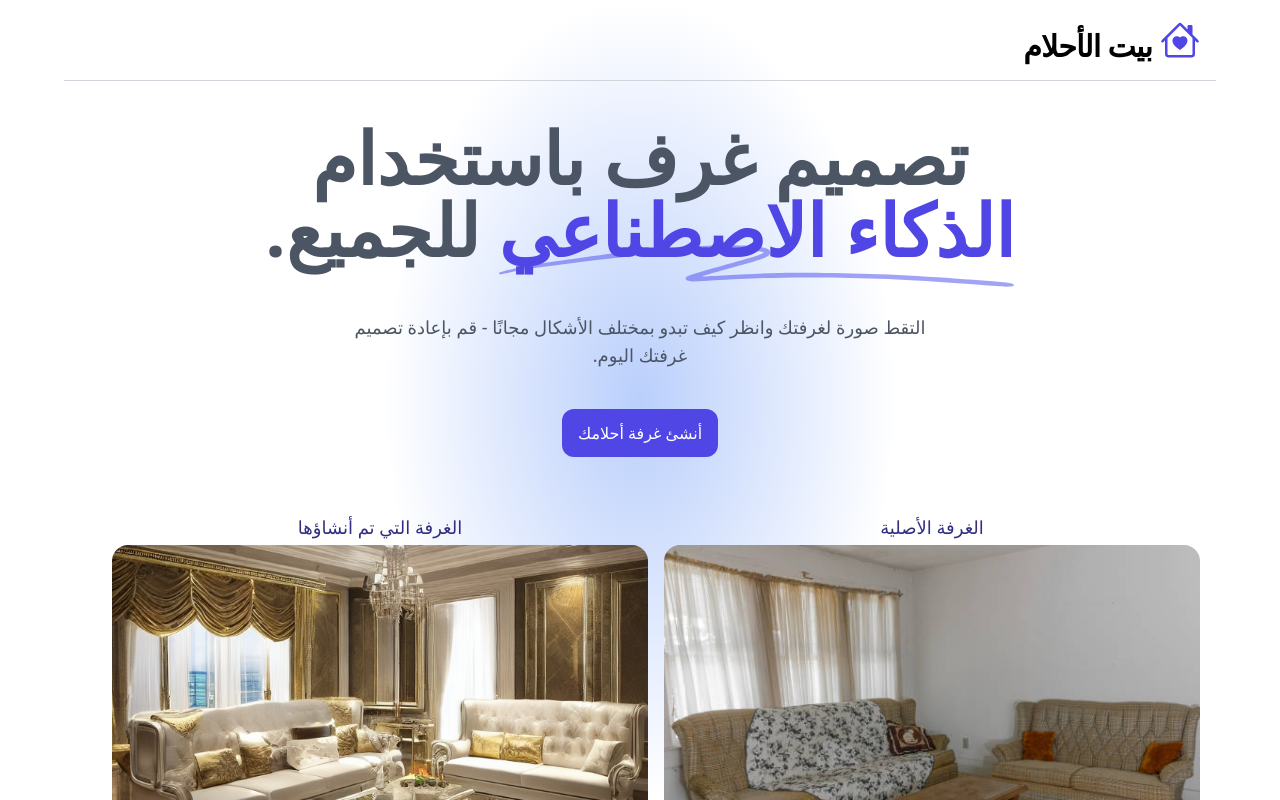
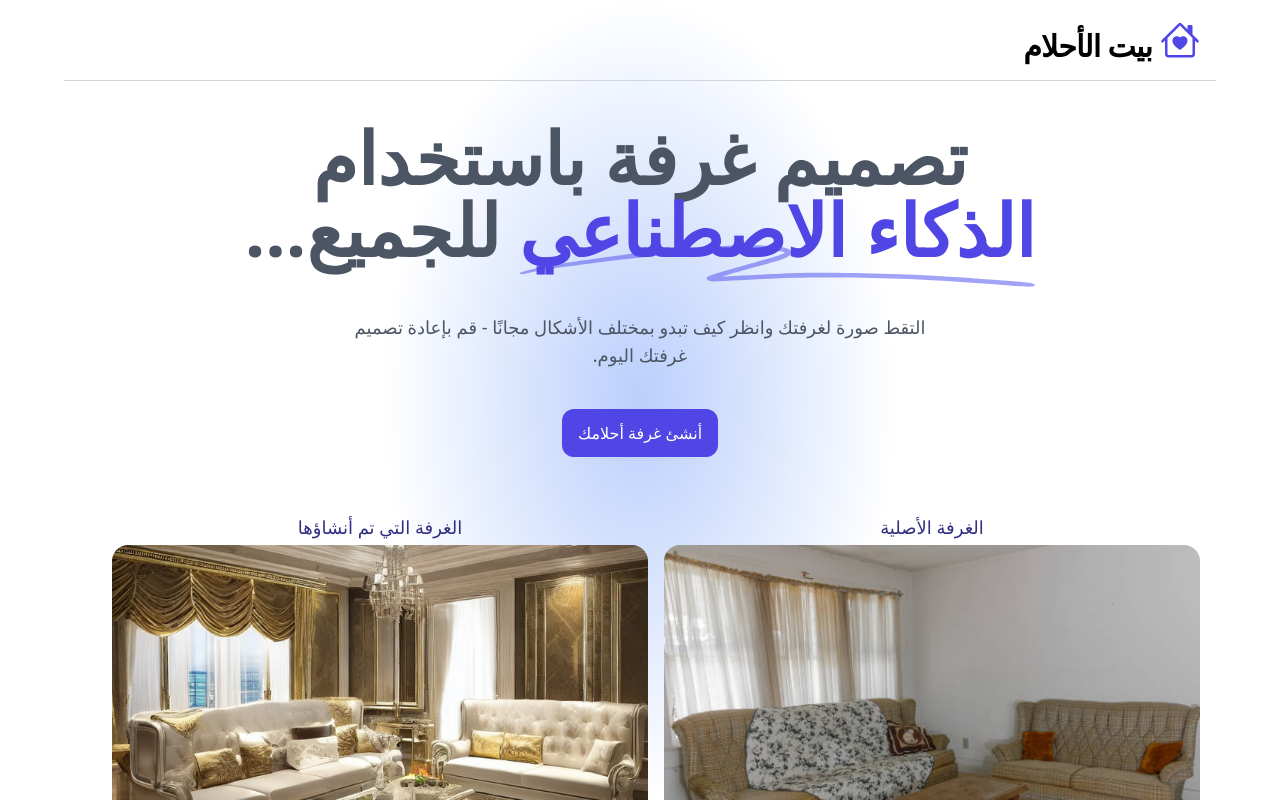
Before and after one commit to mostafa-anm/tasmeem, a Next.js app: page / in a window 1280 px wide. Shown: the top 800 px of the page. Built offline with nearby package versions, Linux system fonts and the light colour scheme; no server answers.

Commit message:
Modify metadata and change texts for better SEO

```diff
--- a/app/layout.tsx
+++ b/app/layout.tsx
@@ -3,10 +3,10 @@ import { Metadata } from "next";
 import "../styles/globals.css";
 import siteConfig from "../config/site";
 
-let title = "Dream Room Generator";
-let description = "Generate your dream room in seconds.";
-let ogimage = "https://roomgpt-demo.vercel.app/og-image.png";
-let sitename = siteConfig.siteName;
+let title = siteConfig.title;
+let description = siteConfig.description;
+let ogimage = `${process.env.NEXT_PUBLIC_SITE_URL}/og-image.png`;
+let siteName = siteConfig.siteName;
 
 export const metadata: Metadata = {
   title,
@@ -18,9 +18,9 @@ export const metadata: Metadata = {
     images: [ogimage],
     title,
     description,
-    url: "https://roomgpt-demo.vercel.app",
-    siteName: sitename,
-    locale: "en_US",
+    siteName,
+    url: process.env.NEXT_PUBLIC_SITE_URL,
+    locale: "ar",
     type: "website",
   },
   twitter: {
--- a/app/page.tsx
+++ b/app/page.tsx
@@ -10,12 +10,12 @@ export default function HomePage() {
       <Header />
       <main className="flex flex-1 w-full flex-col items-center justify-center text-center px-4 sm:mt-10 mt-10 background-gradient">
         <h1 className="mx-auto max-w-4xl font-display text-5xl font-bold tracking-normal text-gray-600 sm:text-7xl">
-          تصميم غرف باستخدام{" "}
+          تصميم غرفة باستخدام{" "}
           <span className="relative whitespace-nowrap text-indigo-600">
             <SquigglyLines />
             <span className="relative">الذكاء الاصطناعي</span>
           </span>{" "}
-          <span>للجميع.</span>
+          <span>للجميع...</span>
         </h1>
         <h2 className="mx-auto mt-12 max-w-xl text-lg sm:text-gray-600 text-gray-700 leading-7">
           التقط صورة لغرفتك وانظر كيف تبدو بمختلف الأشكال مجانًا - قم بإعادة
--- a/config/site.ts
+++ b/config/site.ts
@@ -1,5 +1,6 @@
 export interface SiteConfig {
   siteName: string;
+  title: string;
   description: string;
   currentlyAt: string;
   socialLinks: {
@@ -13,8 +14,8 @@ export interface SiteConfig {
 
 export const siteConfig: SiteConfig = {
   siteName: "بيت الأحلام",
-  description:
-    "A minimal and lovely blog which shares expierences and cities around the world.",
+  title: "تصميم غرفة",
+  description: "أنشئ غرفة أحلامك في ثوانٍ.",
   currentlyAt: "Berlin, Germany",
   socialLinks: {
     twitter: "https://twitter.com/your-twitter",
```
Also changed, not shown: public/og-image.png.
